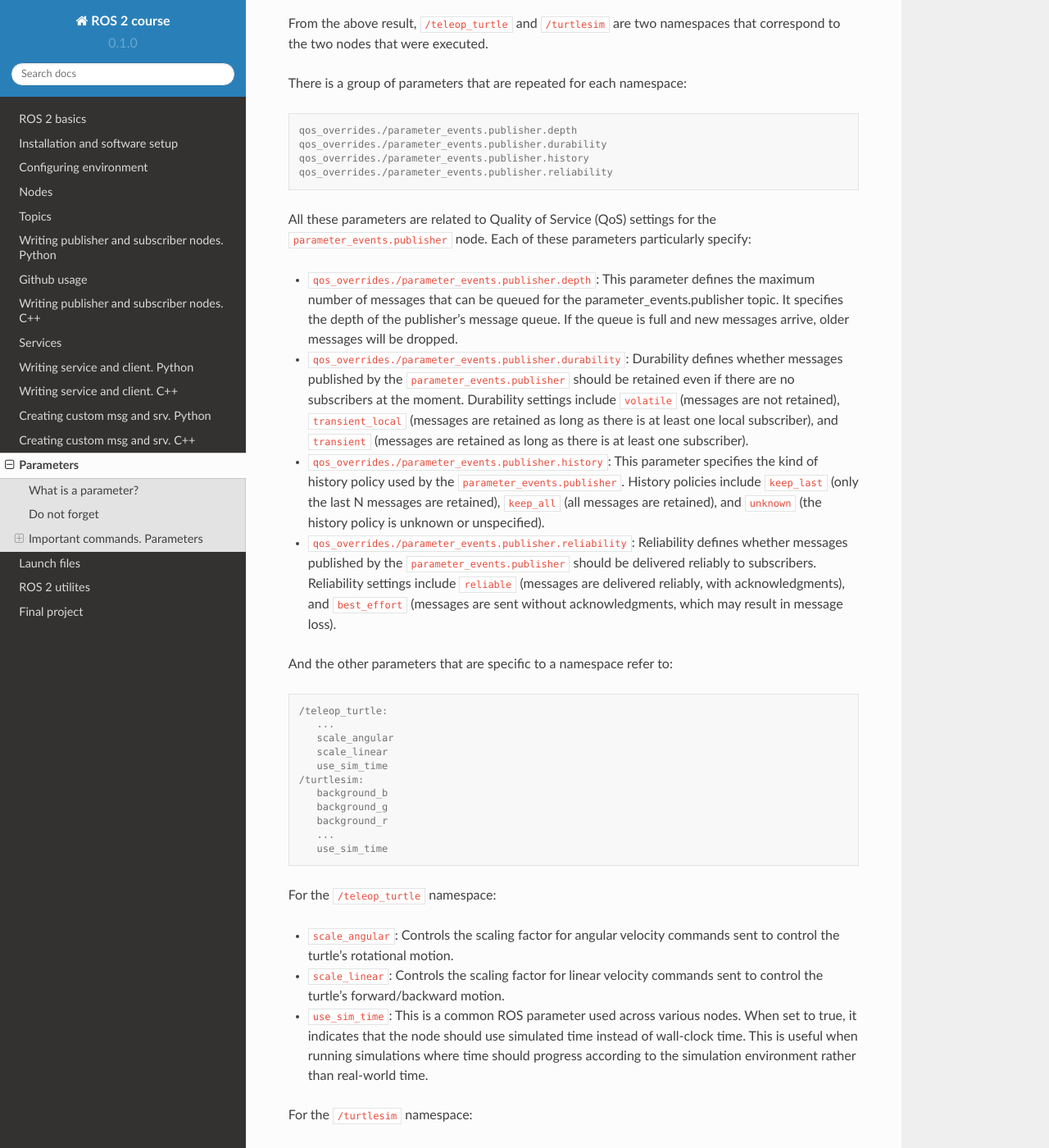
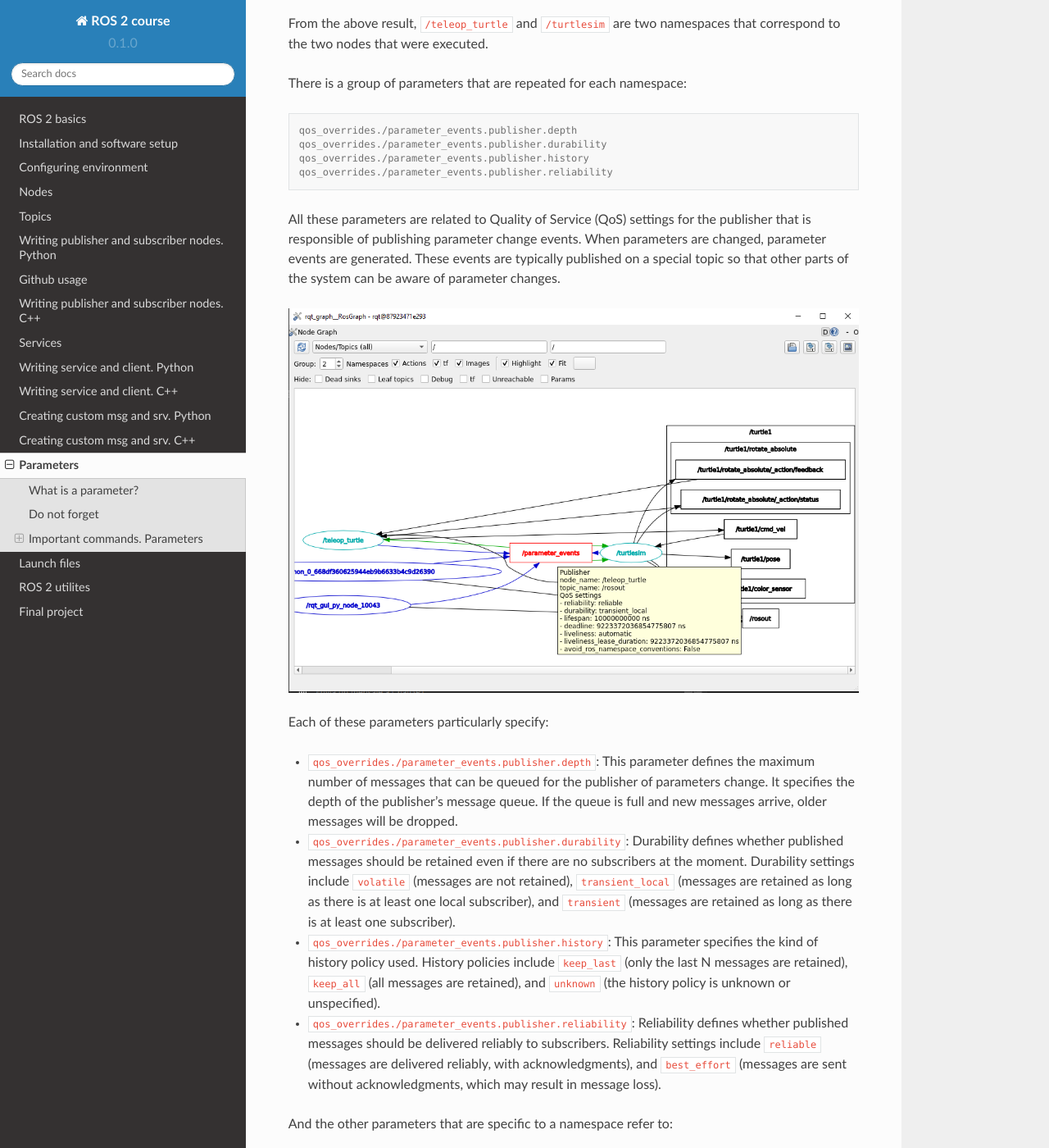
Before and after one commit to AlexCC93/ROS2course, a Sphinx documentation site: the page built from docs/source/Parameters.rst, in a window 1280 px wide and 1400 px high, scrolled down 1908 px. Shown: the whole window at 82% size. Built offline with Sphinx 7.4.7 and the Read the Docs theme 2.0.0, drawn with Linux system fonts in a browser that asks for light colours; some of the changed text lies outside the part shown.

Commit message:
reviewed sections: launch and parameters

```diff
--- a/docs/source/Parameters.rst
+++ b/docs/source/Parameters.rst
@@ -99,12 +99,17 @@ There is a group of parameters that are repeated for each namespace:
    qos_overrides./parameter_events.publisher.history
    qos_overrides./parameter_events.publisher.reliability
 
-All these parameters are related to Quality of Service (QoS) settings for the ``parameter_events.publisher`` node. Each of these parameters particularly specify:
+All these parameters are related to Quality of Service (QoS) settings for the publisher that is responsible of publishing parameter change events. When parameters are changed, parameter events are generated. These events are typically published on a special topic so that other parts of the system can be aware of parameter changes.
 
-- ``qos_overrides./parameter_events.publisher.depth``: This parameter defines the maximum number of messages that can be queued for the parameter_events.publisher topic. It specifies the depth of the publisher's message queue. If the queue is full and new messages arrive, older messages will be dropped.
-- ``qos_overrides./parameter_events.publisher.durability``: Durability defines whether messages published by the ``parameter_events.publisher`` should be retained even if there are no subscribers at the moment. Durability settings include ``volatile`` (messages are not retained), ``transient_local`` (messages are retained as long as there is at least one local subscriber), and ``transient`` (messages are retained as long as there is at least one subscriber).
-- ``qos_overrides./parameter_events.publisher.history``: This parameter specifies the kind of history policy used by the ``parameter_events.publisher``. History policies include ``keep_last`` (only the last N messages are retained), ``keep_all`` (all messages are retained), and ``unknown`` (the history policy is unknown or unspecified).
-- ``qos_overrides./parameter_events.publisher.reliability``: Reliability defines whether messages published by the ``parameter_events.publisher`` should be delivered reliably to subscribers. Reliability settings include ``reliable`` (messages are delivered reliably, with acknowledgments), and ``best_effort`` (messages are sent without acknowledgments, which may result in message loss).
+.. image:: images/parameter_eventsSpecialTopic.png
+   :alt: Parameter_events special topic, obtained from rqt_graph.
+
+Each of these parameters particularly specify:
+
+- ``qos_overrides./parameter_events.publisher.depth``: This parameter defines the maximum number of messages that can be queued for the publisher of parameters change. It specifies the depth of the publisher's message queue. If the queue is full and new messages arrive, older messages will be dropped.
+- ``qos_overrides./parameter_events.publisher.durability``: Durability defines whether published messages should be retained even if there are no subscribers at the moment. Durability settings include ``volatile`` (messages are not retained), ``transient_local`` (messages are retained as long as there is at least one local subscriber), and ``transient`` (messages are retained as long as there is at least one subscriber).
+- ``qos_overrides./parameter_events.publisher.history``: This parameter specifies the kind of history policy used. History policies include ``keep_last`` (only the last N messages are retained), ``keep_all`` (all messages are retained), and ``unknown`` (the history policy is unknown or unspecified).
+- ``qos_overrides./parameter_events.publisher.reliability``: Reliability defines whether published messages should be delivered reliably to subscribers. Reliability settings include ``reliable`` (messages are delivered reliably, with acknowledgments), and ``best_effort`` (messages are sent without acknowledgments, which may result in message loss).
 
 And the other parameters that are specific to a namespace refer to:
 
```
Also changed, not shown: other parts of docs/source/Parameters.rst (+2 -2 lines), docs/source/Launch files.rst (+23 -10 lines), docs/source/images/launchPractice_b.png (added), docs/source/images/parameter_eventsSpecialTopic.png (added).
